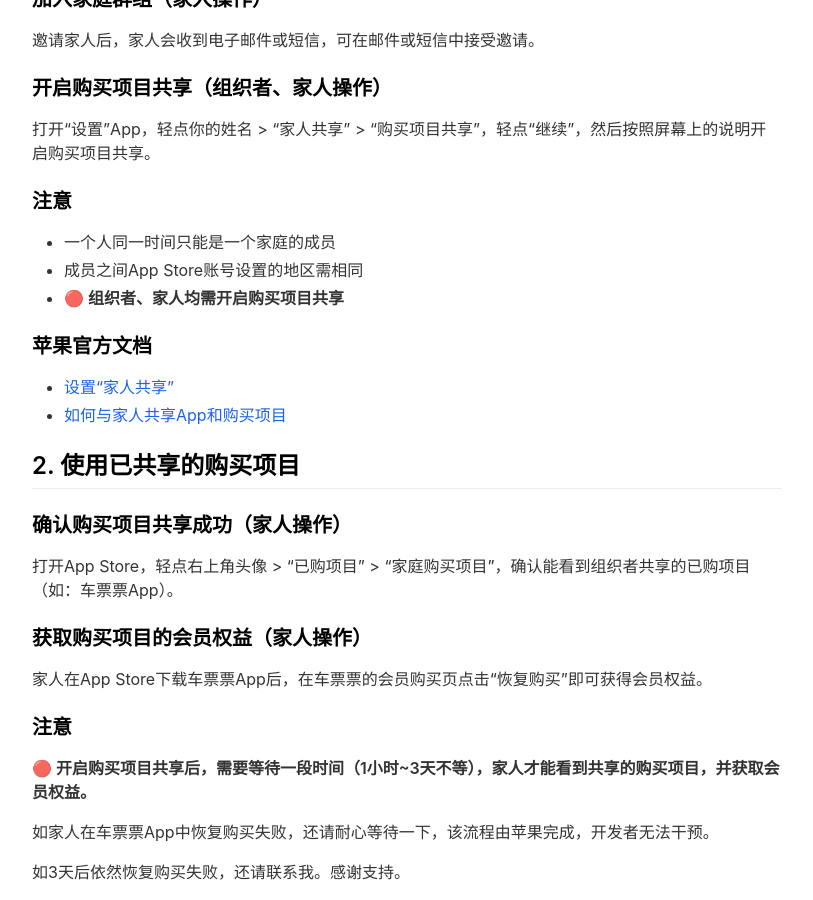
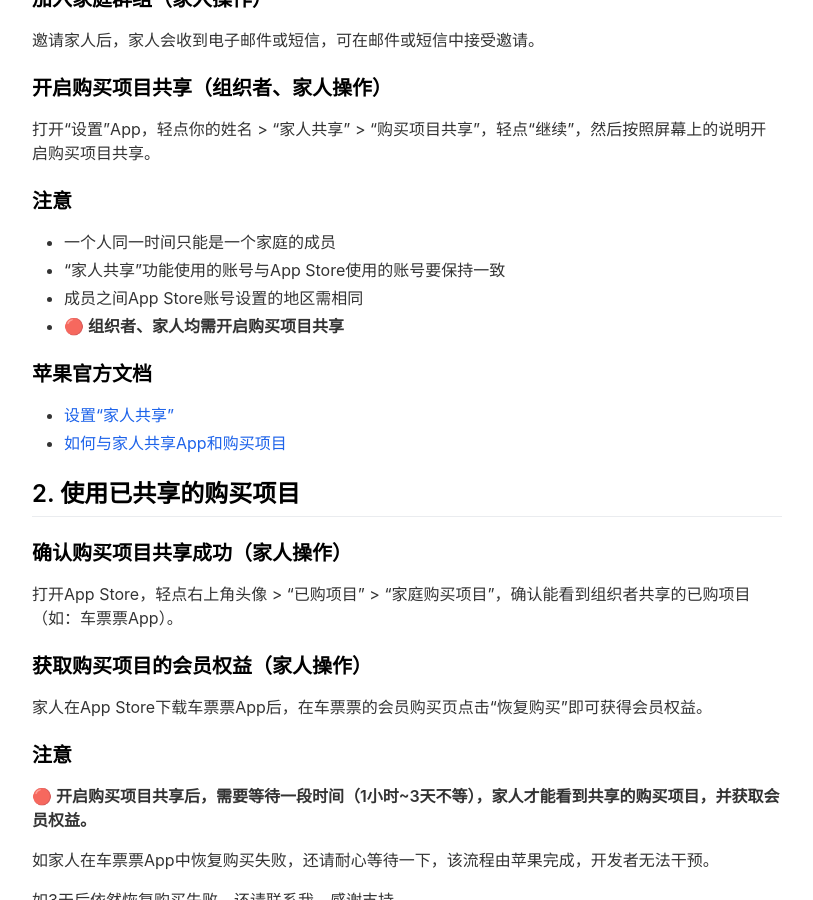
Before and after one commit to app-thedafeige/cpp, a Jekyll site: the page built from _pages/familysharing.md, in a window 1280 px wide and 900 px high, scrolled down 1549 px. Shown: the whole window, without its empty margins (233-1046 px from the left). Built offline with Jekyll 4.4.1, drawn with Linux system fonts in a browser that asks for light colours.

Commit message:
更新家人共享文档

```diff
--- a/_pages/familysharing.md
+++ b/_pages/familysharing.md
@@ -36,6 +36,7 @@ order: 2
 ### 注意
 
 * 一个人同一时间只能是一个家庭的成员
+* “家人共享”功能使用的账号与App Store使用的账号要保持一致
 * 成员之间App Store账号设置的地区需相同
 * **🔴 组织者、家人均需开启购买项目共享**
 
```
